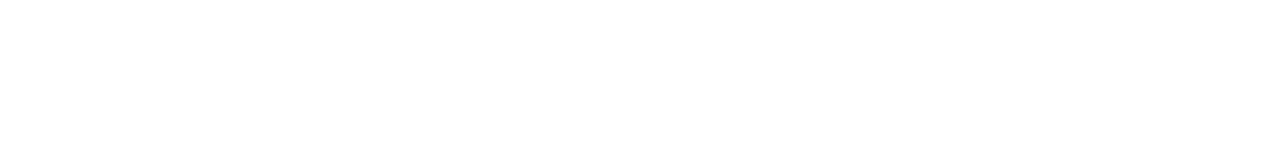
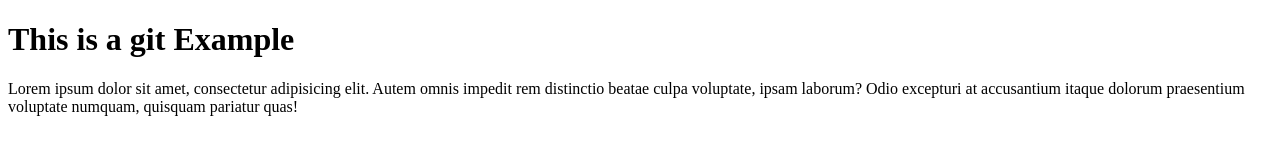
Before and after one commit to JawidForotan/git-example-, a plain HTML site: page index.html in a window 1280 px wide. Drawn offline with Linux system fonts and the light colour scheme.

Commit message:
Paragraph added to the page

```diff
--- a/index.html
+++ b/index.html
@@ -6,5 +6,13 @@
     <meta name="viewport" content="width=device-width, initial-scale=1.0" />
     <title>Git Example</title>
   </head>
-  <body></body>
+  <body>
+    <h1>This is a git Example</h1>
+    <p>
+      Lorem ipsum dolor sit amet, consectetur adipisicing elit. Autem omnis
+      impedit rem distinctio beatae culpa voluptate, ipsam laborum? Odio
+      excepturi at accusantium itaque dolorum praesentium voluptate numquam,
+      quisquam pariatur quas!
+    </p>
+  </body>
 </html>
```
